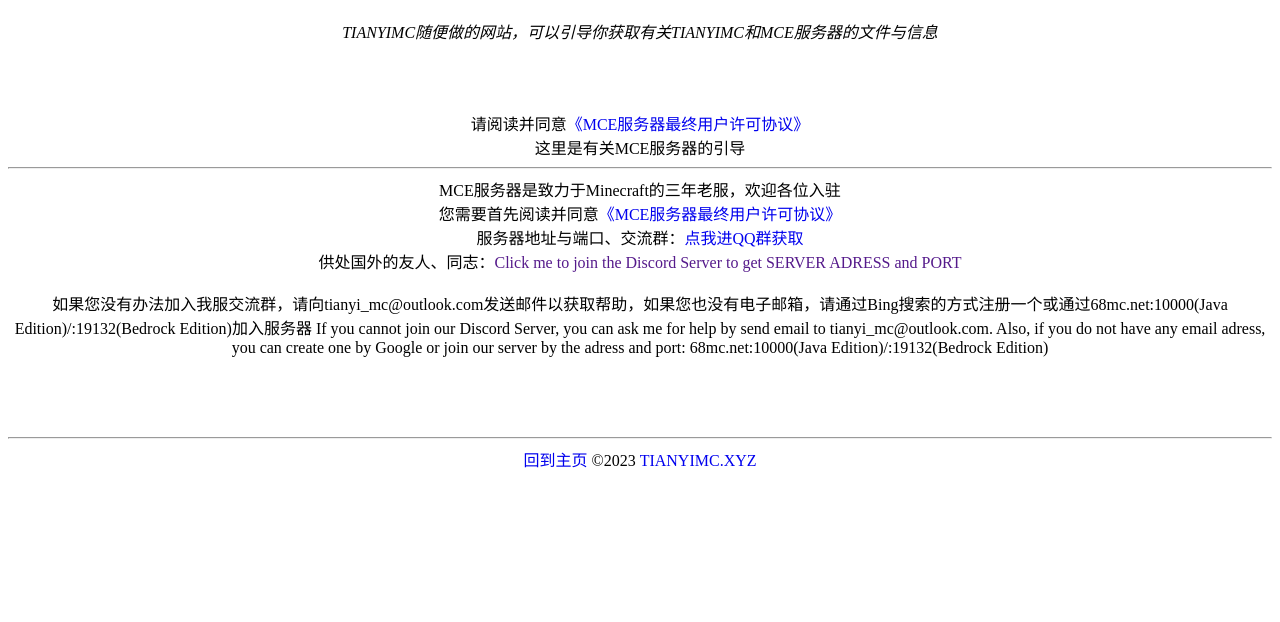
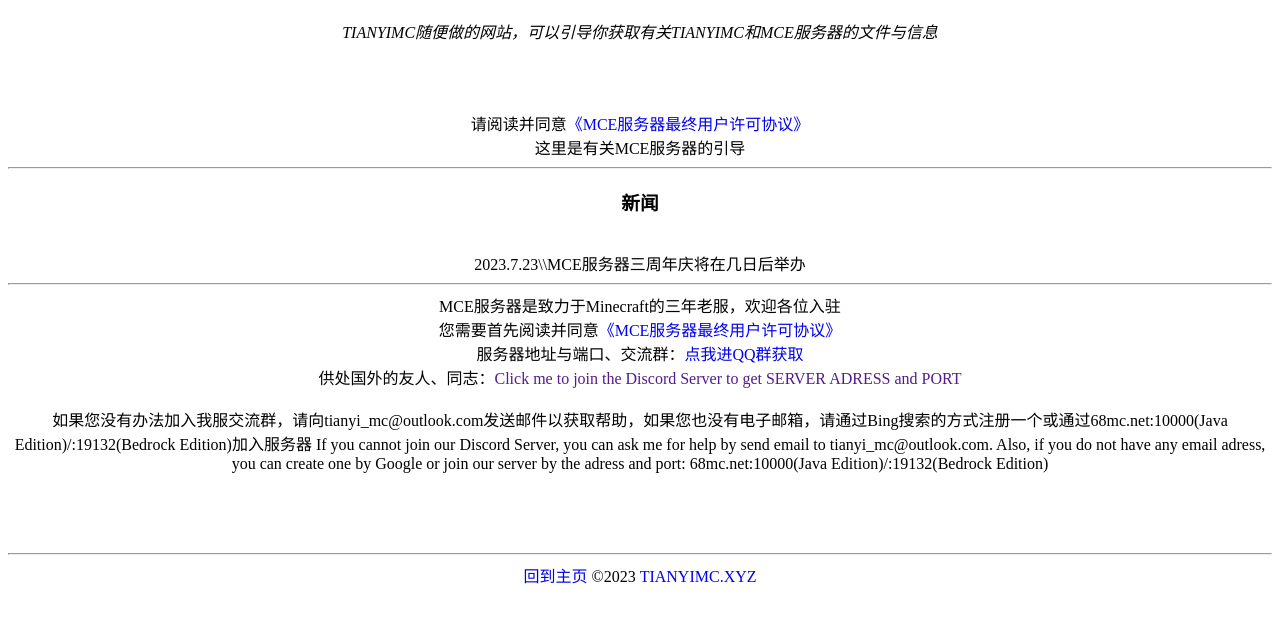
Before and after one commit to tianyimc/tianyimc.github.io, a plain HTML site: page mce.html in a window 1280 px wide. Shown: the part 70-692 px from the top of the page. Drawn offline with Linux system fonts and the light colour scheme; a web font is replaced by a local one.

Commit message:
Update mce.html

```diff
--- a/mce.html
+++ b/mce.html
@@ -32,6 +32,11 @@
                 请阅读并同意<a href="eula.html">《MCE服务器最终用户许可协议》</a>
                 <br>
                 这里是有关MCE服务器的引导
+                <br>
+                <hr>
+                <h3>新闻</h3>
+                <br>
+                2023.7.23\\MCE服务器三周年庆将在几日后举办
             </div>
             <hr>
             <div class="main">
```
